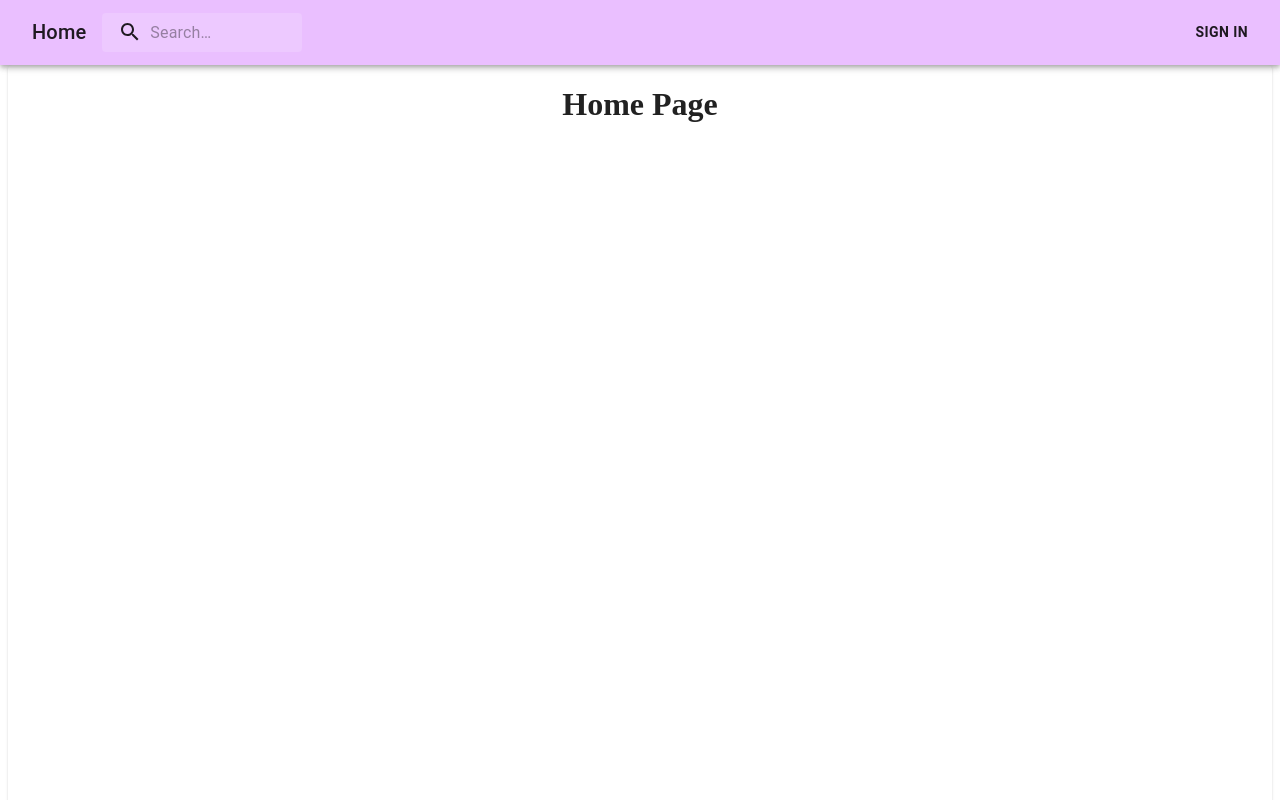
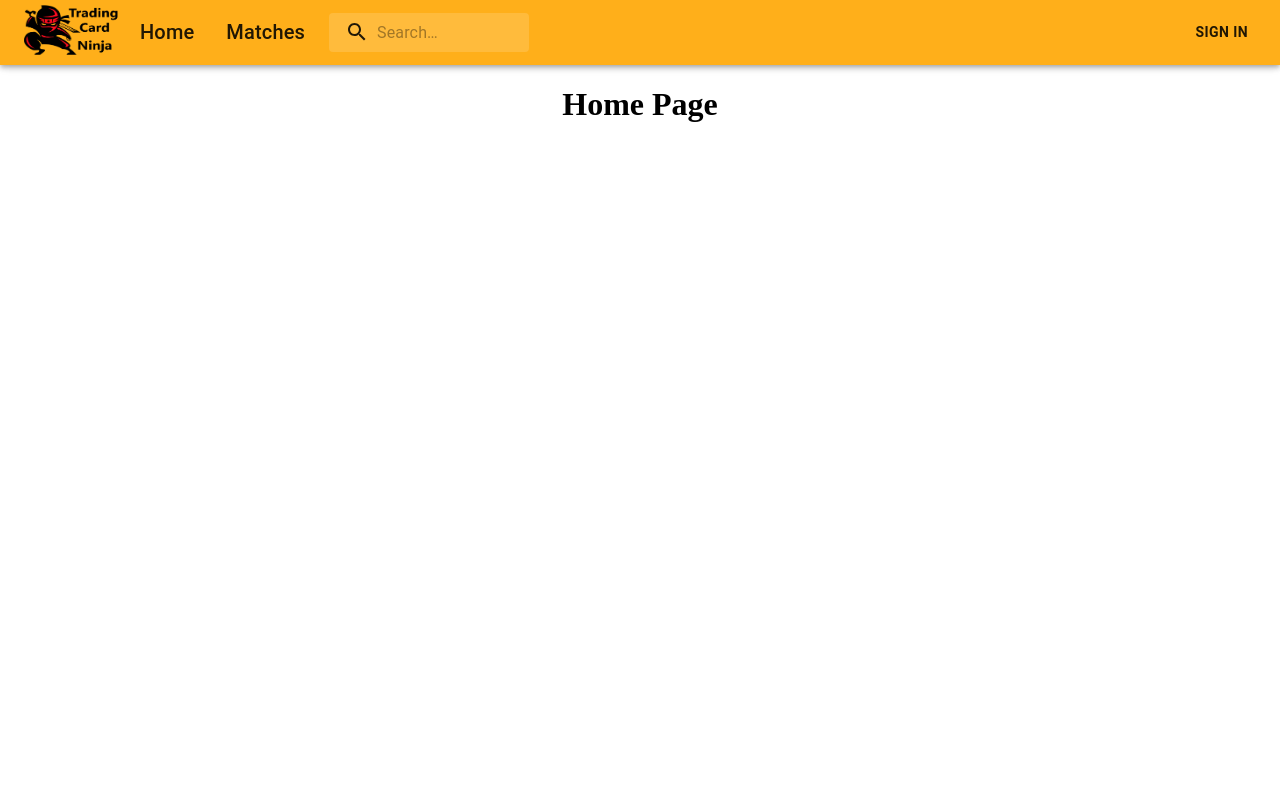
Before and after one commit to TCNinja/website, a Next.js app in the folder tcninja/: page / in a window 1280 px wide. Shown: the top 800 px of the page. Built offline with nearby package versions, Linux system fonts and the light colour scheme; no server answers.

Commit message:
feat: add pages matches, search

```diff
--- a/tcninja/components/layout/header/index.tsx
+++ b/tcninja/components/layout/header/index.tsx
@@ -4,6 +4,7 @@ import Toolbar from "@mui/material/Toolbar";
 import Typography from "@mui/material/Typography";
 import Link from "next/link";
 import UserCard from './usercard';
+import Logo from "./logo";
 import HeaderSearch from './search'
 import { styled } from '@mui/material';
 
@@ -14,7 +15,8 @@ interface INavigationLinks {
 }
 
 const navigationLinks: INavigationLinks[] = [
-  { name: "Home", href: "/" }
+  { name: "Home", href: "/" },
+  { name: "Matches", href: "/" }
 ]
 
 interface IStyledAppBarProps {
@@ -30,10 +32,11 @@ const Header = ({height}: IStyledAppBarProps) => {
   return (
     <StyledAppBar position="fixed" height={height}>
       <Toolbar>
+        <Logo />
         <Box sx={{ display: 'flex', flexDirection: 'row', flexGrow: 1, alignItems: 'center' }}>
           { navigationLinks.map((item, index) => (
             <Link href={item.href} key={index}>
-              <Typography variant="h6" component="div" sx={{ m: 1 }} >
+              <Typography variant="h6" component="div" sx={{ m: 2 }} >
                 {item.name}
               </Typography>
             </Link>
--- a/tcninja/components/layout/header/logo/index.tsx
+++ b/tcninja/components/layout/header/logo/index.tsx
@@ -1,20 +1,15 @@
-import type { NextComponentType, NextPageContext } from "next";
 import Image from 'next/image';
 
-interface Props {}
-
-const Logo: NextComponentType<NextPageContext, {}, Props> = (
-  props: Props,
-) => {
+const Logo = () => {
   return (
     <div>
         <Image
-         src="/ninja-icon.jpg"
+         src="/temporary-tcn.png"
           alt="TCNinja"
-          width={40}
-          height={40} />
+          width={100}
+          height={50} />
     </div>
   )
 }
 
-export default Logo
+export default Logo;
--- a/tcninja/components/layout/header/usercard/index.tsx
+++ b/tcninja/components/layout/header/usercard/index.tsx
@@ -25,7 +25,7 @@ const UserCard = () => {
                 <IconButton href="/user/123" sx={{ mr: -2 }} >
                     < UserIcon imgSrc={userImgUri} />
                 </IconButton>
-                <Box sx={{ mb: -0.8, ml: -0.4 }} >
+                <Box >
                     < UserDropDownMenu username={session?.user?.name} />
                 </Box>
             </Box>
--- a/tcninja/components/layout/index.tsx
+++ b/tcninja/components/layout/index.tsx
@@ -9,7 +9,7 @@ interface ILayoutProps {
 const theme = createTheme({
   palette: {
     primary: {
-      main: "#eabfff"
+      main: "#ffaf1a"
     }
   },
 });
--- a/tcninja/pages/index.tsx
+++ b/tcninja/pages/index.tsx
@@ -1,18 +1,18 @@
 import type { NextPage } from "next";
-import { Paper } from "@mui/material";
+import { Paper, Box } from "@mui/material";
 
 
 const Home: NextPage = () => {
   return (
     <div>
-      <Paper sx={{
+      <Box sx={{
         height: 1000,
         display: 'flex',
         flexDirection: 'column',
         alignItems: 'center'
       }}>
         <h1>Home Page</h1>
-      </Paper>
+      </Box>
     </div>
   );
 };
```
Also changed, not shown: tcninja/components/card/card.tsx (added, +13 -0 lines), tcninja/pages/matches.tsx (added, +9 -0 lines), tcninja/pages/search/[search].tsx (added, +9 -0 lines), tcninja/public/ninja-icon.png (added), tcninja/public/temporary-tcn.png (added).
